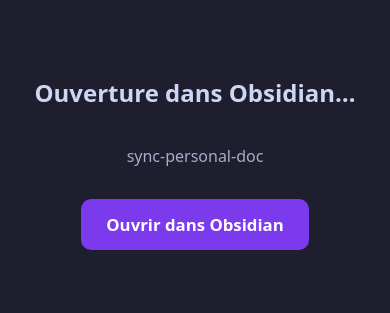
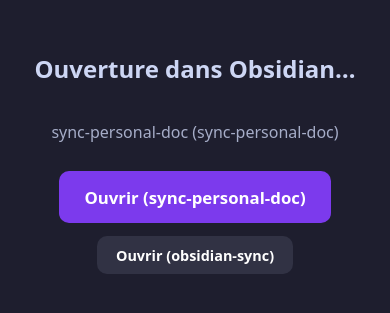
Before and after one commit to Abla-Adem/obsidian-open, a plain HTML site: page index.html in a window 390 px wide. Shown: the part 293-606 px from the top of the page. Drawn offline with Linux system fonts and the light colour scheme.

Commit message:
Auto-detect mobile vault (obsidian-sync) vs PC vault (sync-personal-doc)

```diff
--- a/index.html
+++ b/index.html
@@ -6,7 +6,8 @@
   <title>Ouvrir dans Obsidian</title>
   <style>
     body { font-family: system-ui, -apple-system, sans-serif; background: #1e1e2e; color: #cdd6f4; display: flex; flex-direction: column; align-items: center; justify-content: center; min-height: 100vh; margin: 0; padding: 1.5rem; text-align: center; }
-    a.btn { display: inline-block; margin-top: 1rem; padding: 0.9rem 1.6rem; background: #7c3aed; color: #fff; text-decoration: none; border-radius: 10px; font-weight: 600; font-size: 1.05rem; }
+    a.btn { display: inline-block; margin-top: 0.8rem; padding: 0.9rem 1.6rem; background: #7c3aed; color: #fff; text-decoration: none; border-radius: 10px; font-weight: 600; font-size: 1.05rem; }
+    a.btn.sec { background: #313244; font-size: 0.9rem; padding: 0.6rem 1.2rem; }
     p.path { color: #a6adc8; word-break: break-word; max-width: 90vw; }
   </style>
 </head>
@@ -14,15 +15,30 @@
   <h2>Ouverture dans Obsidian…</h2>
   <p class="path" id="label"></p>
   <a class="btn" id="open-btn" href="#">Ouvrir dans Obsidian</a>
+  <a class="btn sec" id="alt-btn" href="#">Autre coffre</a>
   <script>
     const params = new URLSearchParams(window.location.search);
-    const v = params.get("v") || "sync-personal-doc";
+    const isMobile = /Android|iPhone|iPad|iPod/i.test(navigator.userAgent);
+    const pcVault = params.get("v") || "sync-personal-doc";
+    const mobileVault = params.get("vm") || "obsidian-sync";
+    const primaryVault = isMobile ? mobileVault : pcVault;
+    const altVault = isMobile ? pcVault : mobileVault;
     const f = params.get("f") || "";
-    const uri = "obsidian://open?vault=" + encodeURIComponent(v) + (f ? "&file=" + encodeURIComponent(f) : "");
-    document.getElementById("label").textContent = f || v;
-    document.getElementById("open-btn").href = uri;
+
+    const makeUri = (vault) =>
+      "obsidian://open?vault=" + encodeURIComponent(vault) + (f ? "&file=" + encodeURIComponent(f) : "");
+
+    const primaryUri = makeUri(primaryVault);
+    const altUri = makeUri(altVault);
+
+    document.getElementById("label").textContent = (f || primaryVault) + " (" + primaryVault + ")";
+    document.getElementById("open-btn").href = primaryUri;
+    document.getElementById("open-btn").textContent = "Ouvrir (" + primaryVault + ")";
+    document.getElementById("alt-btn").href = altUri;
+    document.getElementById("alt-btn").textContent = "Ouvrir (" + altVault + ")";
+
     if (f) {
-      window.location.replace(uri);
+      window.location.replace(primaryUri);
     }
   </script>
 </body>
```
